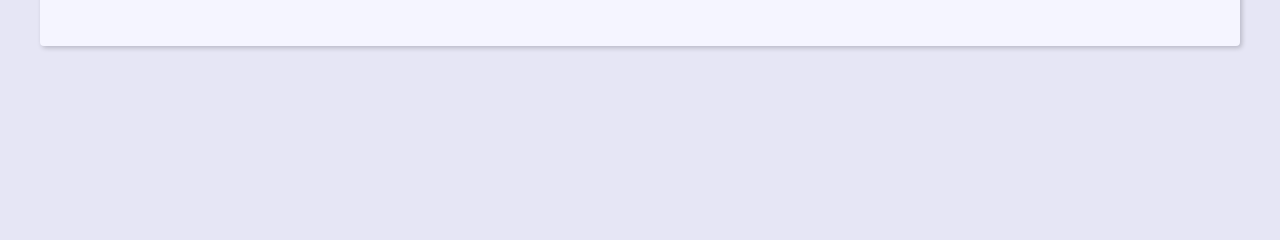
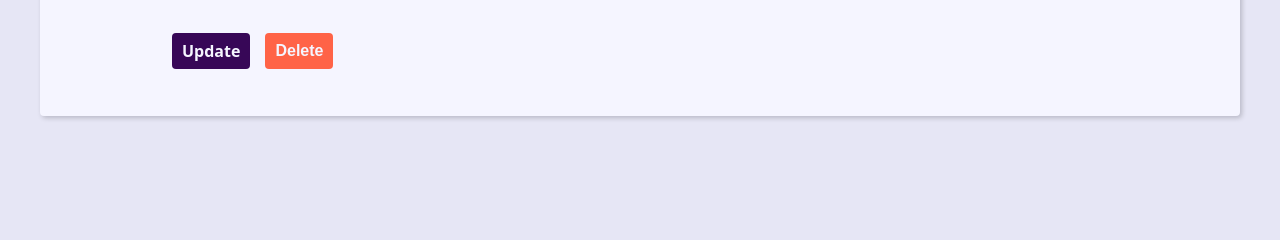
Before and after one commit to SilvaTayane/Agenda_Django, a Django app: template contact/templates/contact/contact.html in a window 1280 px wide. Shown: the part 507-747 px from the top of the page. Run offline with Django 5.2, Linux system fonts and the light colour scheme; the template is opened without the code that fills it, so the values that code supplies are empty.

Commit message:
feat: adiconado funcao delete contact

```diff
--- a/base_static/global/css/style.css
+++ b/base_static/global/css/style.css
@@ -312,3 +312,23 @@ svg {
   filter: brightness(80%);
   box-shadow: 0 0 5px var(--link-dark-color);
 }
+
+.contact-links {
+  margin-block: calc(var(--small-font-size) * 2);
+  display: flex;
+  align-items: center;
+  gap: 0 var(--spacing);
+}
+
+.btn-link {
+  font-size: var(--small-font-size);
+  text-decoration: none;
+  font-weight: bold;
+  padding: 1rem;
+  display: block;
+  line-height: var(--small-font-size);
+}
+
+.btn-delete {
+  background: tomato;
+}
--- a/contact/templates/contact/contact.html
+++ b/contact/templates/contact/contact.html
@@ -12,5 +12,21 @@
         <p><b>Created Date: </b>{{ contact.created_date }}</p>
         <p><b>Descripition: </b>{{ contact.description }}</p>
         <p><b>Category: </b>{{ contact.category.name }}</p>
+
+        <div class="contact-links">
+            <a class="btn btn-link" href="{% url 'contact:update' contact.id %}">Update</a>
+            <form action="{% url 'contact:delete' contact.id %}" method="POST">
+                {% csrf_token %}
+
+                {% if confirmation == 'no' %}
+                    <input type="hidden" name="confirmation" value="yes">
+                    <button class="btn btn-link btn-delete" type="submit">Confirma?</button>
+
+                {% else %}
+                <button class="btn btn-link btn-delete" type="submit">Delete</button>
+                {% endif %}
+
+            </form>
+        </div>
     </div>
 {% endblock %}
--- a/contact/urls.py
+++ b/contact/urls.py
@@ -8,8 +8,8 @@ urlpatterns = [
     path('search/', views.search, name='search'),
 
     #Contact (CRUD)
+    path('contact/create/', views.create, name='create'),
     path('contact/<int:contact_id>/detail', views.contact, name='contact'),
-    path('contact/create/', views.create, name='create'),
-    path('contact/<int:contact_id>/update', views.contact, name='contact'),
-    #path('contact/<int:contact_id>/delete', views.contact, name='contact'),
+    path('contact/<int:contact_id>/update/', views.update, name='update'),
+    path('contact/<int:contact_id>/delete', views.delete, name='delete'),
 ]
--- a/utils/create_contacts.py
+++ b/utils/create_contacts.py
@@ -9,7 +9,7 @@ from django.conf import settings
 
 
 DJANGO_BASE_DIR = Path(__file__).parent.parent
-NUMBER_OF_OBJECTS = 200
+NUMBER_OF_OBJECTS = 50
 
 sys.path.append(str(DJANGO_BASE_DIR))
 os.environ['DJANGO_SETTINGS_MODULE'] = 'project.settings'
@@ -49,6 +49,7 @@ if __name__ == '__main__':
                 first_name=first_name,
                 last_name=last_name,
                 phone=phone,
+                email=email,
                 created_date=created_date,
                 description=description,
                 category=category,
```
Also changed, not shown: contact/views/contact_forms.py (+60 -6 lines).
